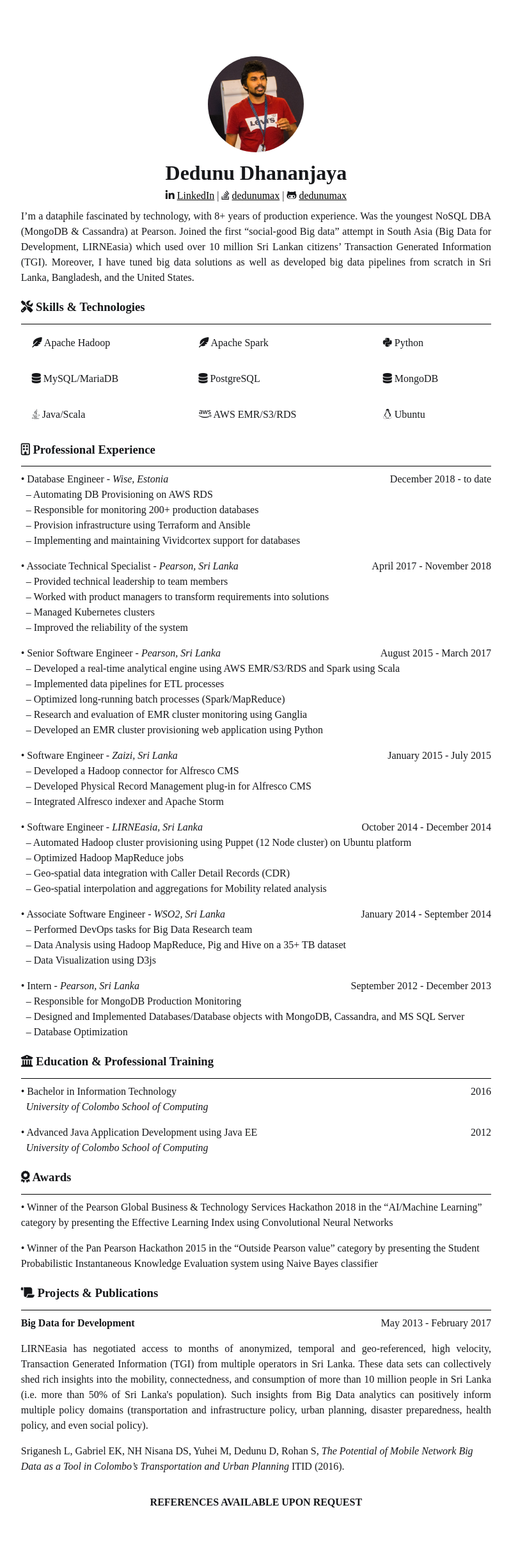
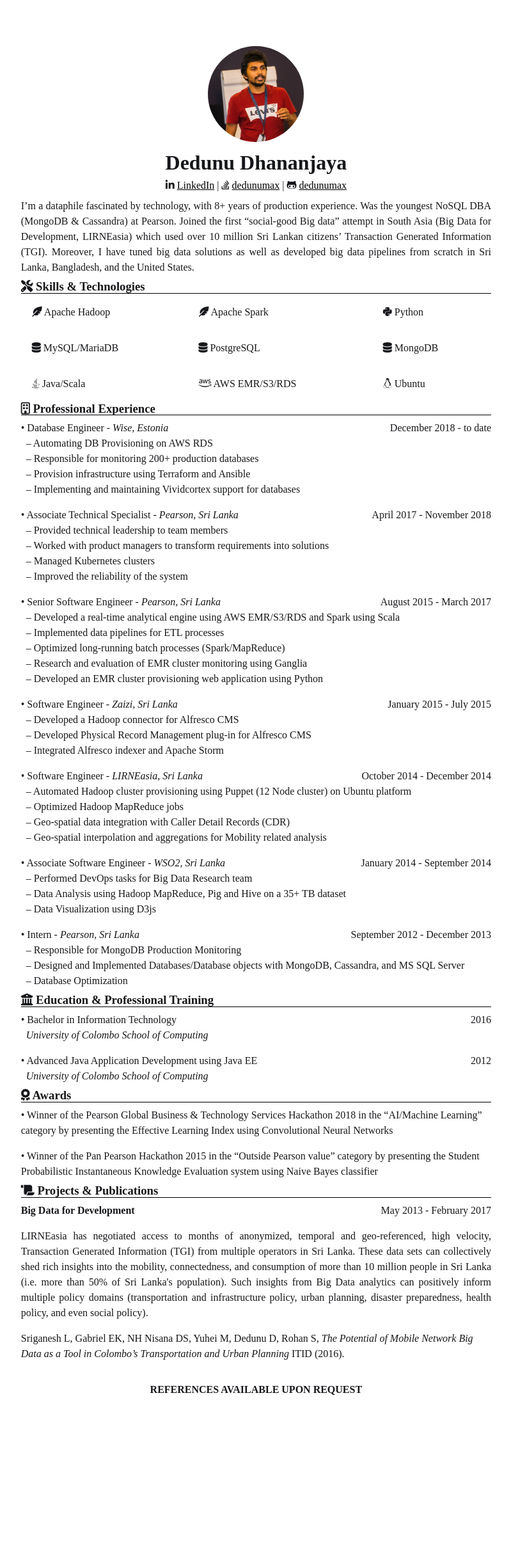
Before and after one commit to dedunu/dedunu.github.io, a Jekyll site: the page built from _pages/cv.md, in a window 1280 px wide. Shown: the whole page at 64% size, without its empty margins (320-1119 px from the left). Built offline with Jekyll 4.4.1, drawn with Linux system fonts in a browser that asks for light colours; nearby versions of some CDN libraries; some web fonts are replaced; after the commit the page ends 2248 px from its top, so only the background shows below that.

Commit message:
Update _main.scss

```diff
--- a/_sass/_main.scss
+++ b/_sass/_main.scss
@@ -32,10 +32,6 @@
 
 .post p {
 	margin: .5rem 0;
-}
-
-.post h1, .post h2, .post h3, .post h4 {
-	margin: 1rem 0;
 }
 
 .post h2:first-child, .project h2:first-child, .photo h2:first-child {
```
